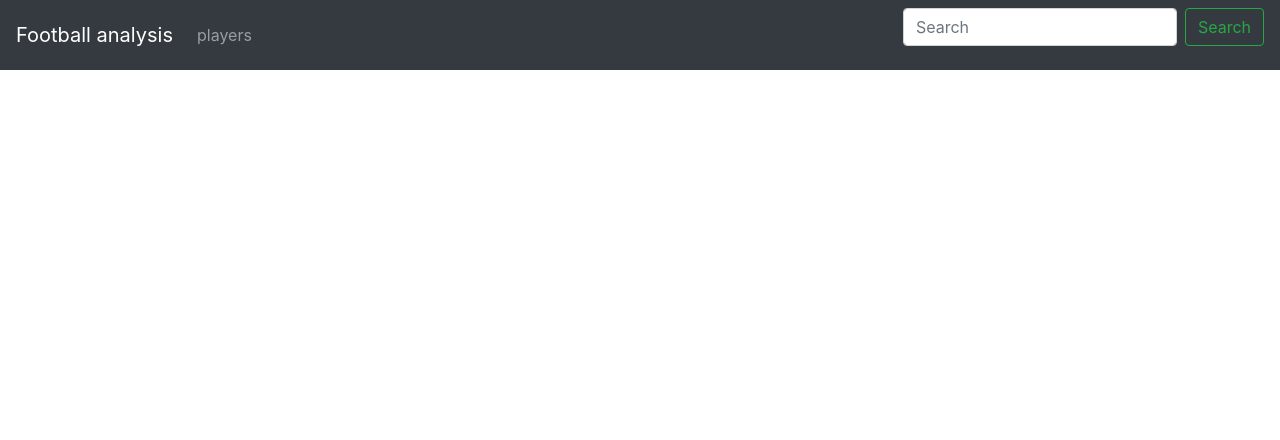
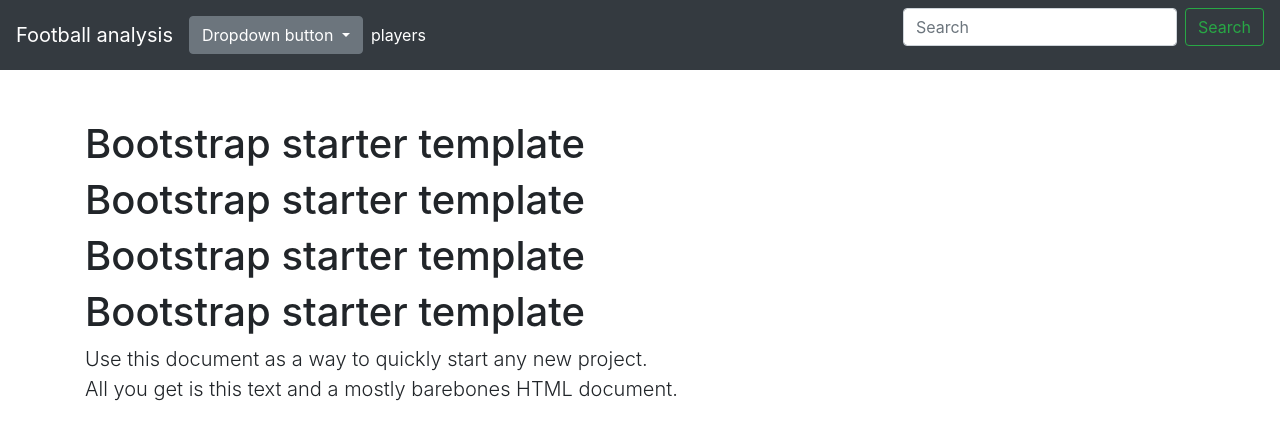
Before and after one commit to Arthemyst/Football_analysis, a Django app: page / in a window 1280 px wide. Shown: the top 440 px of the page. Run offline with Django 3.2, Linux system fonts and the light colour scheme; some libraries are stand-ins or nearby versions.

Commit message:
Feat: Created base.html to make base for navbar.

```diff
--- a/requirements.txt
+++ b/requirements.txt
@@ -5,3 +5,4 @@ pytest==7.1.1
 pytest-django==4.5.2
 psycopg2-binary==2.9.3
 django-bootstrap-v5==1.0.11
+pre-commit==2.18.1
--- /dev/null
+++ b/src/players/templates/players/base.html
@@ -0,0 +1,85 @@
+{% load static %}
+
+<head>
+    <meta charset="utf-8">
+    <meta name="viewport" content="width=device-width, initial-scale=1, shrink-to-fit=no">
+    <meta name="description" content="">
+    <meta name="author" content="">
+
+    <title>Football analysis</title>
+
+    <link rel="stylesheet" href="https://cdn.jsdelivr.net/npm/bootstrap@4.3.1/dist/css/bootstrap.min.css"
+        integrity="sha384-ggOyR0iXCbMQv3Xipma34MD+dH/1fQ784/j6cY/iJTQUOhcWr7x9JvoRxT2MZw1T" crossorigin="anonymous">
+    <style>
+        .bd-placeholder-img {
+            font-size: 1.125rem;
+            text-anchor: middle;
+            -webkit-user-select: none;
+            -moz-user-select: none;
+            -ms-user-select: none;
+            user-select: none;
+        }
+
+        @media (min-width: 768px) {
+            .bd-placeholder-img-lg {
+                font-size: 3.5rem;
+            }
+        }
+    </style>
+
+</head>
+
+<body>
+    <style>
+        .navbar {
+            margin-bottom: 50px !important;
+        }
+    </style>
+
+
+    <nav class="navbar navbar-expand-md navbar-dark  bg-dark">
+        <a class="navbar-brand" href="{% url 'home' %}">Football analysis</a>
+        <button class="navbar-toggler" type="button" data-toggle="collapse" data-target="#navbarsExampleDefault"
+            aria-controls="navbarsExampleDefault" aria-expanded="false" aria-label="Toggle navigation">
+            <span class="navbar-toggler-icon"></span>
+        </button>
+        <div class="dropdown">
+            <button class="btn btn-secondary dropdown-toggle" type="button" id="dropdownMenuButton1"
+                data-bs-toggle="dropdown" aria-expanded="false">
+                Dropdown button
+            </button>
+            <ul class="dropdown-menu" aria-labelledby="dropdownMenuButton1">
+                <li><a class="dropdown-item" href="#">Action</a></li>
+                <li><a class="dropdown-item" href="#">Another action</a></li>
+                <li><a class="dropdown-item" href="#">Something else here</a></li>
+            </ul>
+        </div>
+
+        <div class="collapse navbar-collapse" id="navbarsExampleDefault">
+            <ul class="navbar-nav mr-auto">
+                <li class="nav-item active">
+                    <a class="nav-link" href="{% url 'player-list' %}">players<span class="sr-only">(current)</span></a>
+                </li>
+
+            </ul>
+            <form class="form-inline mt-2 mt-md-0">
+                <input class="form-control mr-sm-2" type="text" placeholder="Search" aria-label="Search">
+                <button class="btn btn-outline-success my-2 my-sm-0" type="submit">Search</button>
+            </form>
+        </div>
+    </nav>
+
+    <div class="content container">
+        <div class="row">
+            <div class="col-md-8">
+
+                {% block content %}
+                {% endblock %}
+            </div>
+        </div>
+    </div>
+
+    <script src="https://maxcdn.bootstrapcdn.com/bootstrap/3.3.7/js/bootstrap.min.js"></script>
+</body>
+
+</html>
--- a/src/players/templates/players/index.html
+++ b/src/players/templates/players/index.html
@@ -1,46 +1,14 @@
-<html>
-
-<head>
-    <meta charset="utf-8">
-    <meta name="viewport" content="width=device-width, initial-scale=1, shrink-to-fit=no">
-    <meta name="description" content="">
-    <meta name="author" content="">
-
-    <title>Football analysis</title>
-
-    <link rel="stylesheet" href="https://cdn.jsdelivr.net/npm/bootstrap@4.3.1/dist/css/bootstrap.min.css"
-        integrity="sha384-ggOyR0iXCbMQv3Xipma34MD+dH/1fQ784/j6cY/iJTQUOhcWr7x9JvoRxT2MZw1T" crossorigin="anonymous">
+{% extends 'players/base.html' %}
+{% block content %}
 
 
-</head>
-
-<body>
-    <div class="container-fluid">
-        <nav class="navbar navbar-expand-md navbar-dark fixed-top bg-dark">
-            <a class="navbar-brand" href="{% url 'home' %}">Football analysis</a>
-            <button class="navbar-toggler" type="button" data-toggle="collapse" data-target="#navbarCollapse"
-                aria-controls="navbarCollapse" aria-expanded="false" aria-label="Toggle navigation">
-                <span class="navbar-toggler-icon"></span>
-            </button>
-            <div class="collapse navbar-collapse" id="navbarCollapse">
-                <ul class="navbar-nav mr-auto">
-
-                    <li class="nav-item">
-                        <a class="nav-link" href="{% url 'player-list' %}">players</a>
-                    </li>
-
-                </ul>
-                <form class="form-inline mt-2 mt-md-0">
-                    <input class="form-control mr-sm-2" type="text" placeholder="Search" aria-label="Search">
-                    <button class="btn btn-outline-success my-2 my-sm-0" type="submit">Search</button>
-                </form>
-            </div>
-        </nav>
-        <h1>Hello World</h1>
-    </div>
-
-
-
-</body>
-
-</html>
+<div class="starter-template">
+    <h1>Bootstrap starter template</h1>
+    <h1>Bootstrap starter template</h1>
+    <h1>Bootstrap starter template</h1>
+    <h1>Bootstrap starter template</h1>
+    <p class="lead">Use this document as a way to quickly start any new project.<br> All you get is this text
+        and a
+        mostly barebones HTML document.</p>
+</div>
+{% endblock %}
--- a/src/players/views.py
+++ b/src/players/views.py
@@ -17,5 +17,5 @@ class PlayerDetailView(DetailView):
 
     def get_context_data(self, **kwargs: Any) -> Dict[str, Any]:
         context = super().get_context_data(**kwargs)
-        context['pace_per_year'] = PlayerStatistics.objects.filter(player=self.get_object()).values_list("year", "pace")
+        context['pace_per_year'] = PlayerStatistics.objects.filter(player=self.get_object()).values_list("year", "overall")
         return context
```
Also changed, not shown: src/players/templates/players/player_detail.html (+10 -60 lines), src/players/templates/players/player_list.html (+3 -52 lines), README.md, docker/docker-compose.yaml (line endings or trailing spaces), pytest.ini (line endings or trailing spaces), requirements-dev.txt (line endings or trailing spaces), src/players/management/commands/add_data.py (line endings or trailing spaces), src/players/models.py (line endings or trailing spaces), 2 other files.
